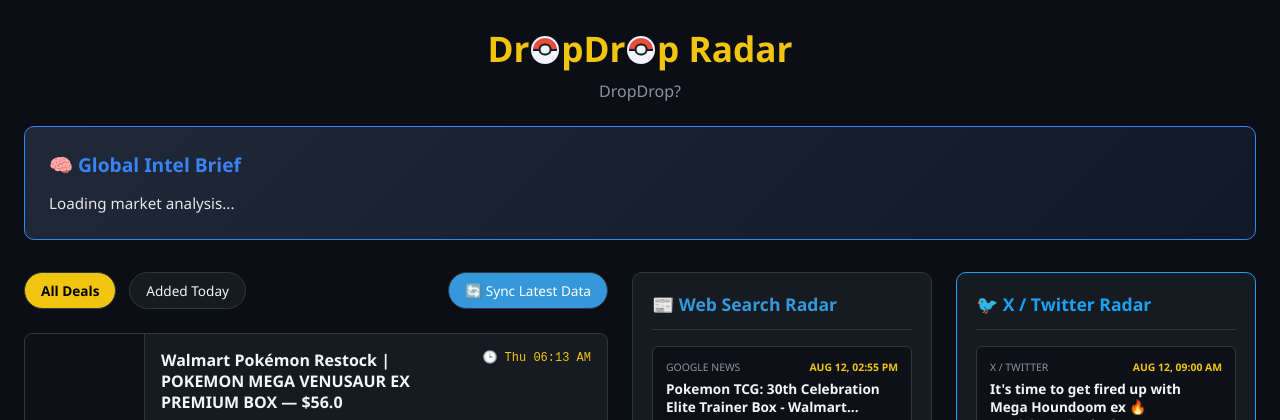
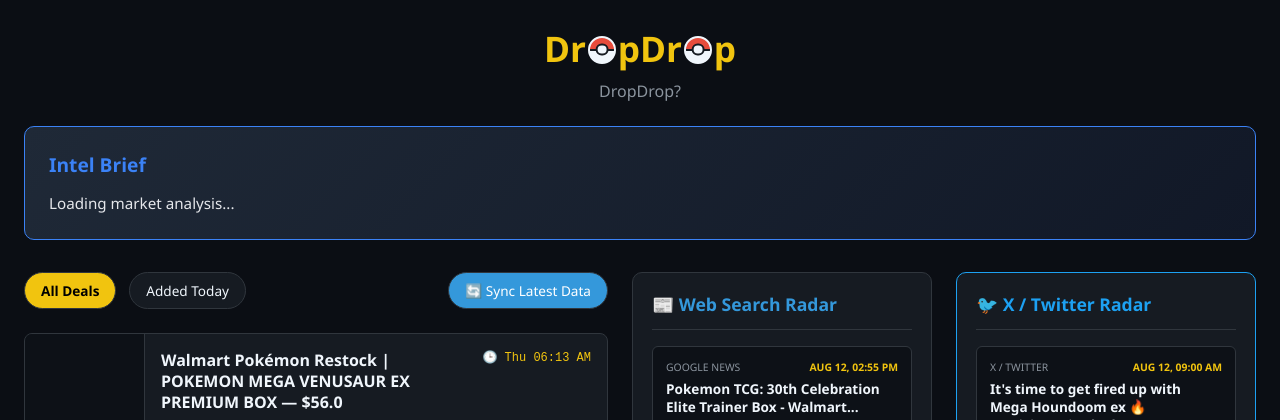
Before and after one commit to scoot-penqu/dropdrop, a plain HTML site: page index.html in a window 1280 px wide. Shown: the top 420 px of the page. Drawn offline with Linux system fonts and the light colour scheme.

Commit message:
Update index.html

```diff
--- a/index.html
+++ b/index.html
@@ -85,12 +85,12 @@
 </head>
 <body>
     <header>
-        <h1>Dr<span class="pokeball"></span>pDr<span class="pokeball"></span>p Radar</h1>
+        <h1>Dr<span class="pokeball"></span>pDr<span class="pokeball"></span>p</h1>
         <p>DropDrop?</p>
     </header>
 
     <div class="intel-banner" id="intelBanner">
-        <h2>🧠 Global Intel Brief</h2>
+        <h2>Intel Brief</h2>
         <div class="intel-text" id="intelText">Loading market analysis...</div>
     </div>
 
```
